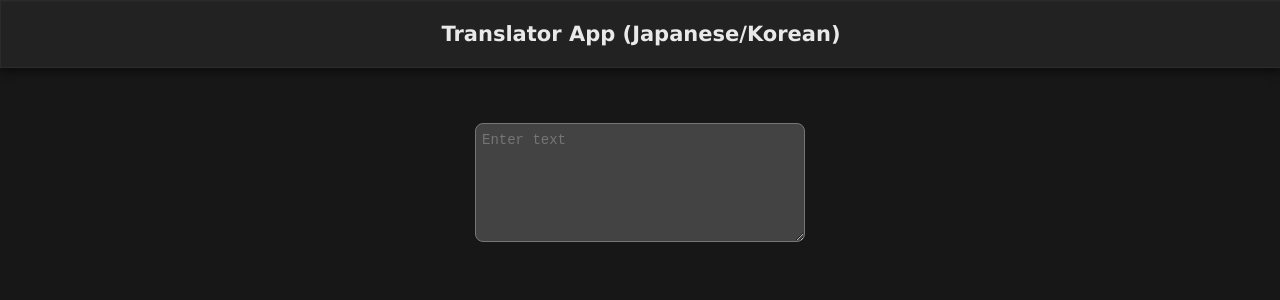
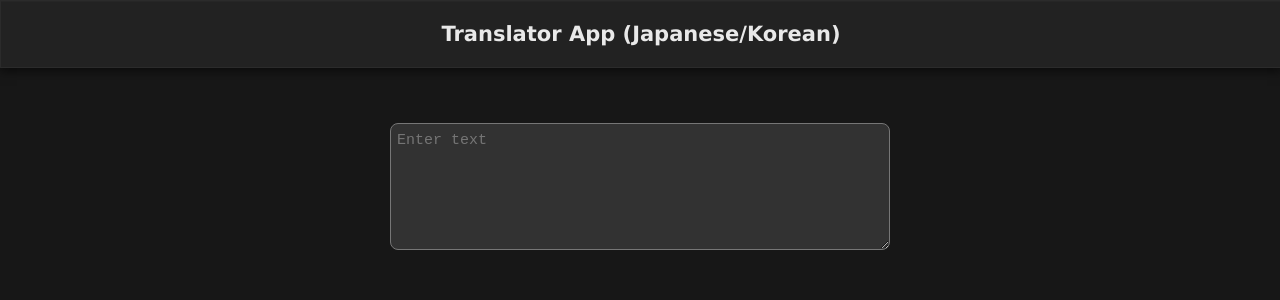
Before and after one commit to jkobb510/ENG-JP-KOR-translator, a React (Vite) app: page / in a window 1280 px wide. Shown: the top 300 px of the page. Built offline with nearby package versions, Linux system fonts and the light colour scheme.

Commit message:
make text area larger

```diff
--- a/src/styles.css
+++ b/src/styles.css
@@ -115,14 +115,14 @@ button {
 
 textarea {
   border-radius: 8px;
-  width: 330px;
+  width: 500px;
   min-height: calc(1.2em * 5 + 1rem);
   padding: 6px;
-  font-size: 14px;
+  font-size: 15px;
   line-height: 1.5;
   resize: vertical;
   box-sizing: border-box;
-  background-color: rgb(67, 67, 67);
+  background-color: rgb(50, 50, 50);
   color: white;
   margin: 5px;
   border-width: 1px;
```
